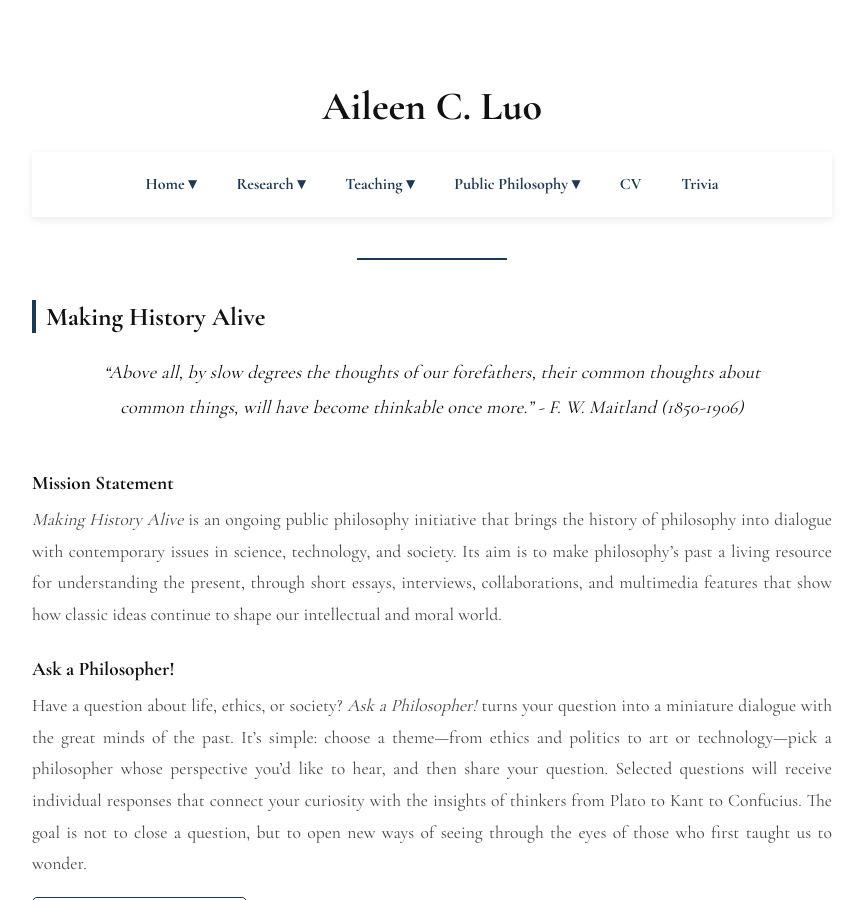
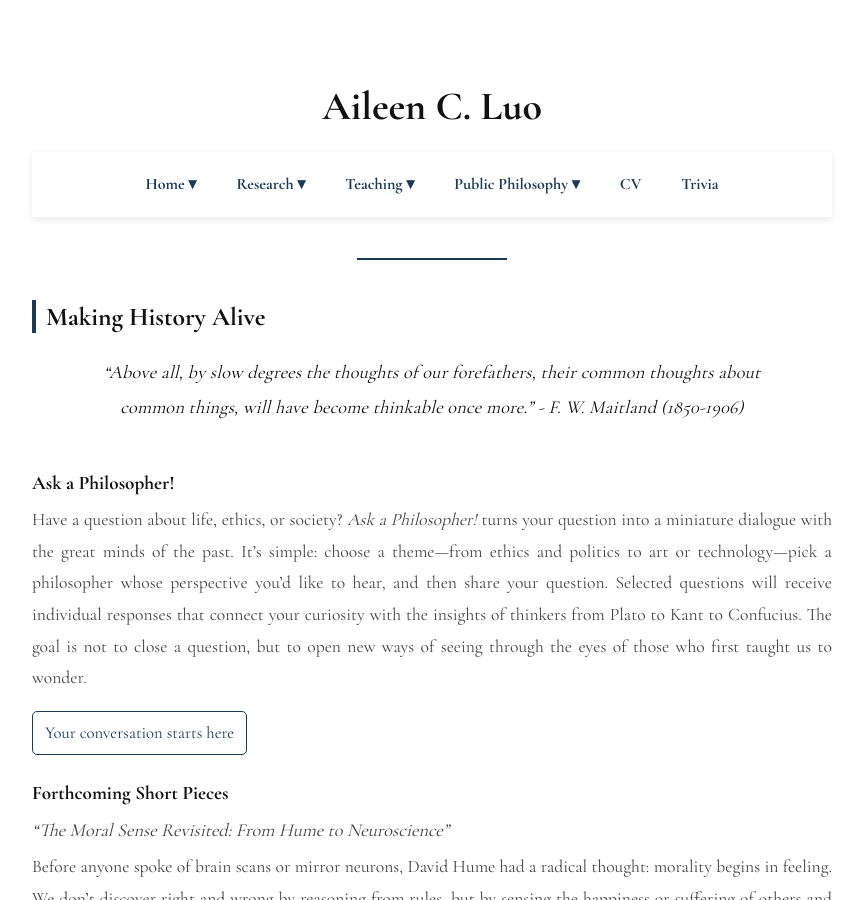
Before and after one commit to aileencluo/aileencluo.github.io, a Jekyll site: the page built from public-philosophy.md, in a window 1280 px wide and 900 px high. Shown: the whole window, without its empty margins (208-1071 px from the left). Built offline with Jekyll 4.4.1, drawn with Linux system fonts in a browser that asks for light colours.

Commit message:
Update public-philosophy.md

```diff
--- a/public-philosophy.md
+++ b/public-philosophy.md
@@ -18,8 +18,8 @@ title: Public Philosophy
 <p class="img-credit">Image credit: Placeholder</p>
 -->
 
-<div class="subhead">Mission Statement</div>
-<p class="subdesc"><em>Making History Alive</em> is an ongoing public philosophy initiative that brings the history of philosophy into dialogue with contemporary issues in science, technology, and society. Its aim is to make philosophy’s past a living resource for understanding the present, through short essays, interviews, collaborations, and multimedia features that show how classic ideas continue to shape our intellectual and moral world.</p>
+<!-- <div class="subhead">Mission Statement</div>
+<p class="subdesc"><em>Making History Alive</em> is an ongoing public philosophy initiative that brings the history of philosophy into dialogue with contemporary issues in science, technology, and society. Its aim is to make philosophy’s past a living resource for understanding the present, through short essays, interviews, collaborations, and multimedia features that show how classic ideas continue to shape our intellectual and moral world.</p> -->
 
 <div class="subhead">Ask a Philosopher!</div>
 <p class="subdesc">Have a question about life, ethics, or society? <em>Ask a Philosopher!</em> turns your question into a miniature dialogue with the great minds of the past. It’s simple: choose a theme—from ethics and politics to art or technology—pick a philosopher whose perspective you’d like to hear, and then share your question. Selected questions will receive individual responses that connect your curiosity with the insights of thinkers from Plato to Kant to Confucius. The goal is not to close a question, but to open new ways of seeing through the eyes of those who first taught us to wonder.<br>
```
